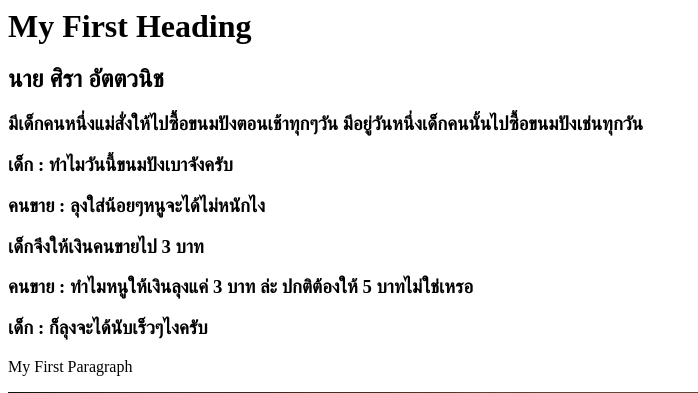
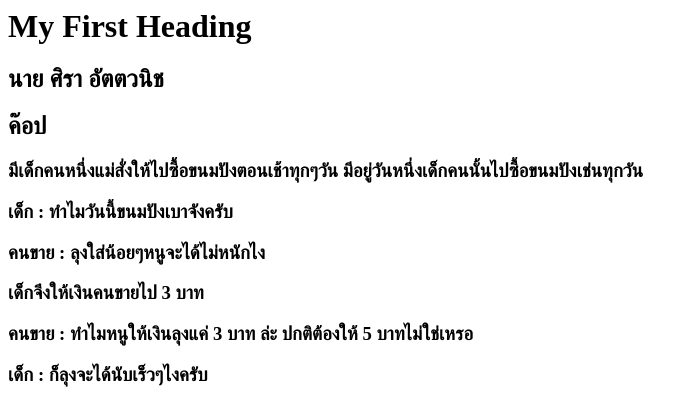
Before and after one commit to kopmean/index.php, a PHP site: page / in a window 1280 px wide. Shown: the top 393 px of the page, without its empty margins (0-698 px from the left). Run offline with PHP 8.4, Linux system fonts and the light colour scheme.

Commit message:
Update index.php

```diff
--- a/index.php
+++ b/index.php
@@ -6,6 +6,7 @@
     <body>
         <h1>My First Heading</h1>
         <h2>นาย ศิรา อัตตวนิช</h2>
+        <h2>ค๊อป</h2>
         <h3>มีเด็กคนหนึ่งแม่สั่งให้ไปซื้อขนมปังตอนเช้าทุกๆวัน มีอยู่วันหนึ่งเด็กคนนั้นไปซื้อขนมปังเช่นทุกวัน</h3>
         <h3>เด็ก : ทำไมวันนี้ขนมปังเบาจังครับ </h3>
         <h3>คนขาย : ลุงใส่น้อยๆหนูจะได้ไม่หนักไง </h3>
```
